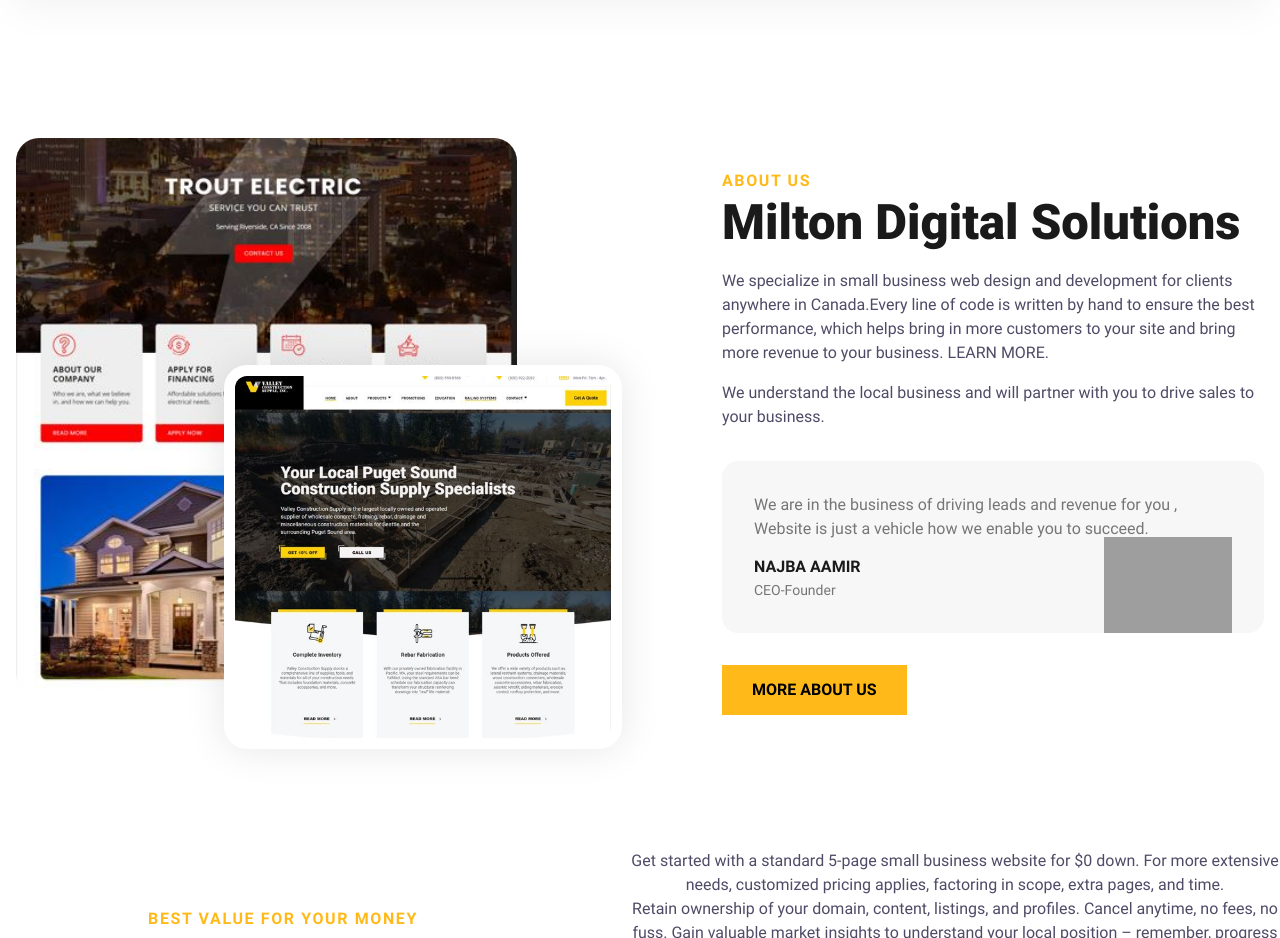
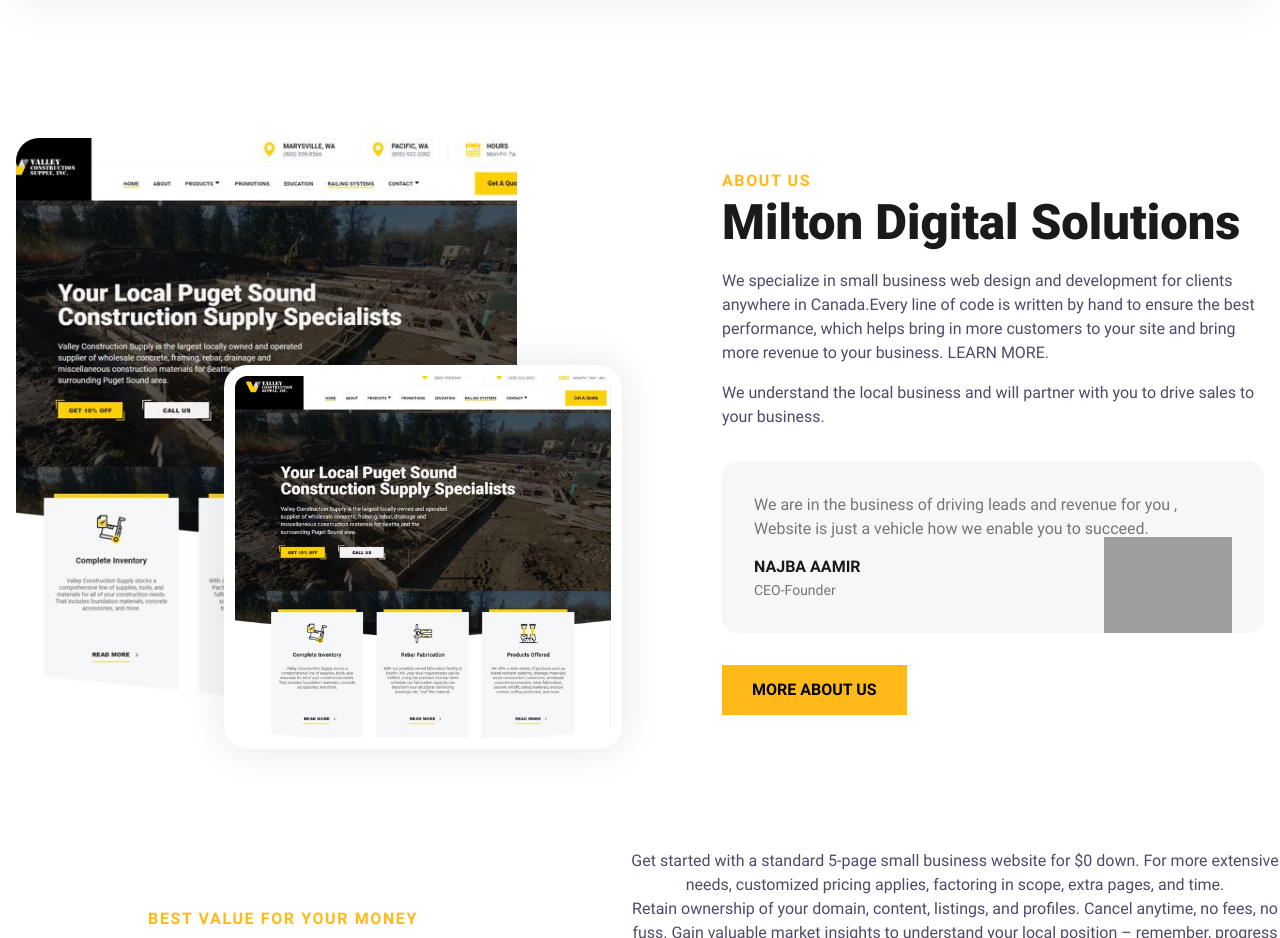
Before and after one commit to aamirkhalil78/MDS_2, an Eleventy site: page src/index.html in a window 1280 px wide. Shown: the part 1440-2378 px from the top of the page. Built offline with nearby package versions, Linux system fonts and the light colour scheme; Eleventy itself is replaced by a stand-in of ours; files that its build step writes are made by us from their sources; grey boxes are pictures that could not be loaded; files whose address does not match are found by name.

Commit message:
first commit

```diff
--- a/src/index.html
+++ b/src/index.html
@@ -115,7 +115,7 @@ eleventyNavigation:
   <div class="cs-container">
     <!-- Left Image Section -->
     <div class="cs-left">
-      {% image './src/images/website2.jpg', 'house', 'cs-picture cs-picture1', 'lazy'%}
+      {% image './src/images/website1.jpg', 'house', 'cs-picture cs-picture1', 'lazy'%}
       {% image './src/images/website1.jpg', 'house', 'cs-picture cs-picture2', 'lazy'%}
     </div>
     <!-- Right Content Section-->
```
